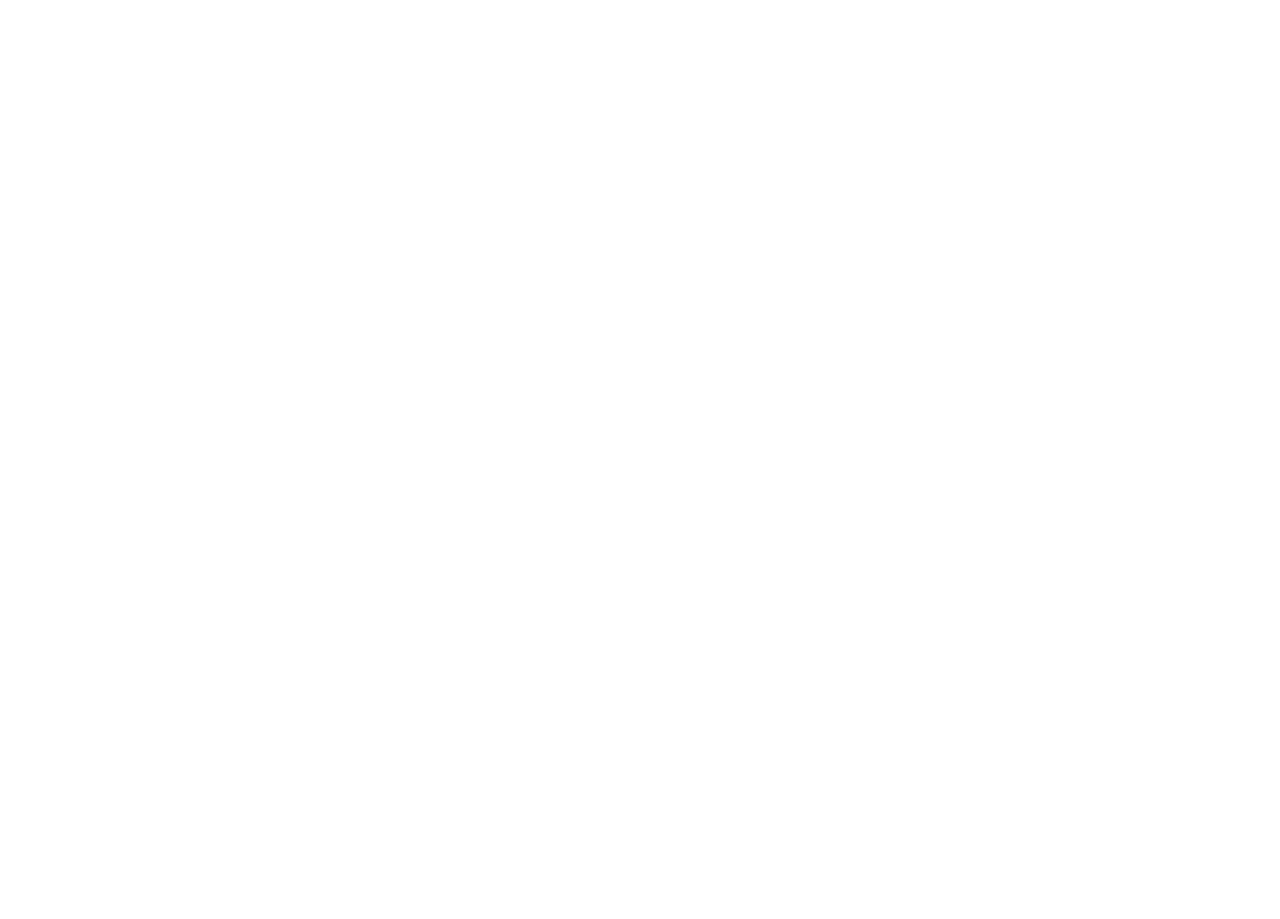
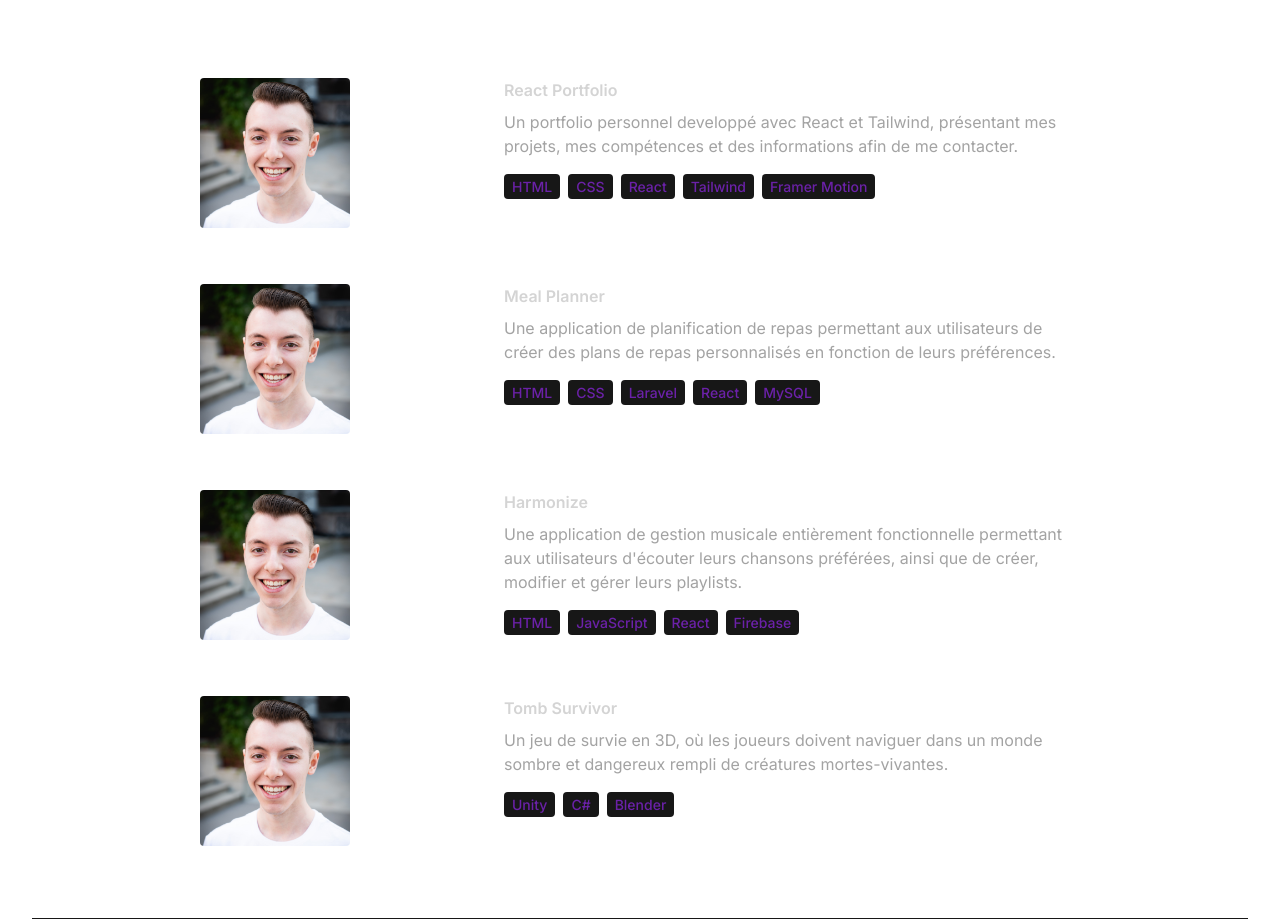
Before and after one commit to Vincent-Guilbault/React_Portfolio_2024, a React (Vite) app: page / in a window 1280 px wide. Shown: the part 2590-3509 px from the top of the page. Before the commit the page ends 2468 px from the top, so only its background shows below. Built offline with nearby package versions, Linux system fonts and the light colour scheme.

Commit message:
Ajout de la section de mes projets.

```diff
--- a/src/App.jsx
+++ b/src/App.jsx
@@ -3,6 +3,7 @@
 import Hero from "./components/Hero";
 import Navbar from "./components/Navbar";
 import Technologies from "./components/Technologies";
+import Projects from "./components/Projects";
 
 function App() {
   return (
@@ -17,6 +18,7 @@
         <About />
         <Technologies />
         <Experiences />
+        <Projects />
       </div>
     </div>
   );
--- /dev/null
+++ b/src/components/Projects.jsx
@@ -0,0 +1,38 @@
+import { PROJECTS } from "../constants/index.js";
+
+const Projects = () => {
+  return (
+    <div className="border-b border-neutral-900 pb-4">
+      <h2 className="my-20 text-center text-4xl">Projets</h2>
+      <div>
+        {PROJECTS.map((project, index) => (
+          <div key={index} className="mb-8 flex flex-wrap lg:justify-center">
+            <div className="w-full lg:w-1/4">
+              <img
+                src={project.image}
+                alt={project.title}
+                width={150}
+                height={150}
+                className="mb-6 rounded"
+              />
+            </div>
+            <div className="w-full max-w-xl lg:w-3/4">
+              <h6 className="mb-2 font-semibold">{project.title}</h6>
+              <p className="mb-4 text-neutral-400">{project.description}</p>
+              {project.technologies.map((technologie, index) => (
+                <span
+                  key={index}
+                  className="mr-2 mt-4 rounded bg-neutral-900 px-2 py-1 text-sm font-medium text-purple-800"
+                >
+                  {technologie}
+                </span>
+              ))}
+            </div>
+          </div>
+        ))}
+      </div>
+    </div>
+  );
+};
+
+export default Projects;
--- a/src/constants/index.js
+++ b/src/constants/index.js
@@ -37,7 +37,7 @@
     image: project3,
     category: "Projet Personnel",
     description:
-      "Un site web de portfolio personnel présentant des projets, des compétences et des informations de contact.",
+      "Un portfolio personnel developpé avec React et Tailwind, présentant mes projets, mes compétences et des informations afin de me contacter.",
     technologies: ["HTML", "CSS", "React", "Tailwind", "Framer Motion"],
     liveDemo: "https://vincentguilbault.com/",
     sourceCode: "https://github.com/Vincent-Guilbault/React_Portfolio_2024",
@@ -67,7 +67,7 @@
     image: project1,
     category: "Projet Scolaire",
     description:
-      "Un jeu de survie de vampire où les joueurs doivent naviguer dans un monde sombre et dangereux rempli de créatures mortes-vivantes.",
+      "Un jeu de survie en 3D, où les joueurs doivent naviguer dans un monde sombre et dangereux rempli de créatures mortes-vivantes.",
     technologies: ["Unity", "C#", "Blender"],
     liveDemo: "",
     sourceCode: "",
```
